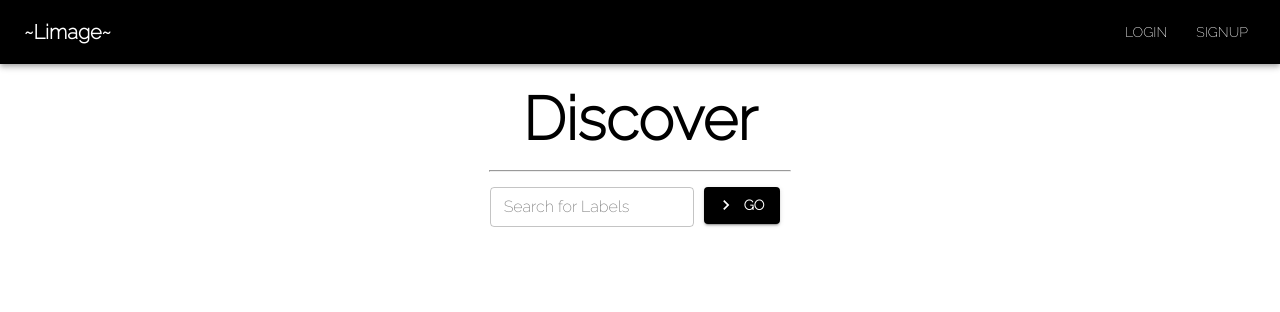
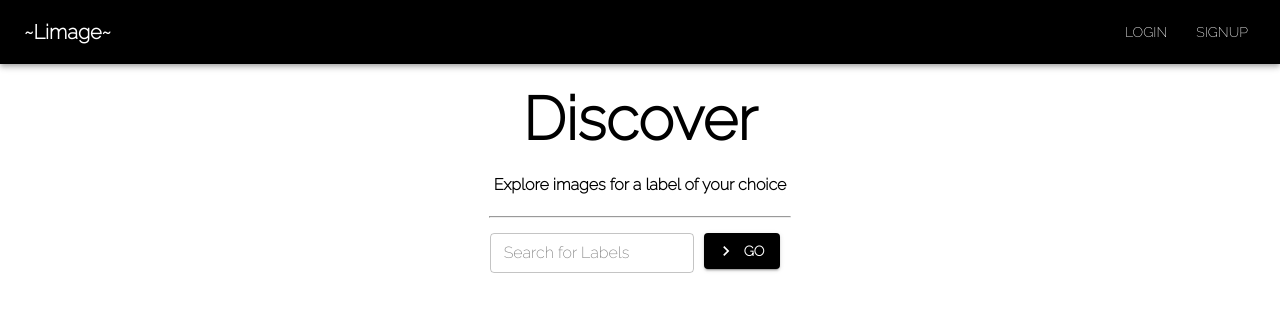
Before and after one commit to rishivijayv/limage-frontend, a React (Create React App) app: page /discover in a window 1280 px wide. Shown: the top 312 px of the page. Built offline with nearby package versions, Linux system fonts and the light colour scheme.

Commit message:
Adding subtitle to Heading of discover page

```diff
--- a/src/Discover/Discover.js
+++ b/src/Discover/Discover.js
@@ -32,7 +32,7 @@ function Discover({ navButtons }){
     return (
         <div className={classes.discoverRoot}>
             <Navigation pathsWithButtons={navButtons} />
-            <Heading title="Discover" />
+            <Heading title="Discover" subtitle="Explore images for a label of your choice"/>
             <div className={classes.actionArea}>
                 <TextField size="small" variant="outlined" label="Search for Labels" onChange={(e) => setLabelToDiscover(e.target.value)}/>
                 <Button variant="contained"
```
